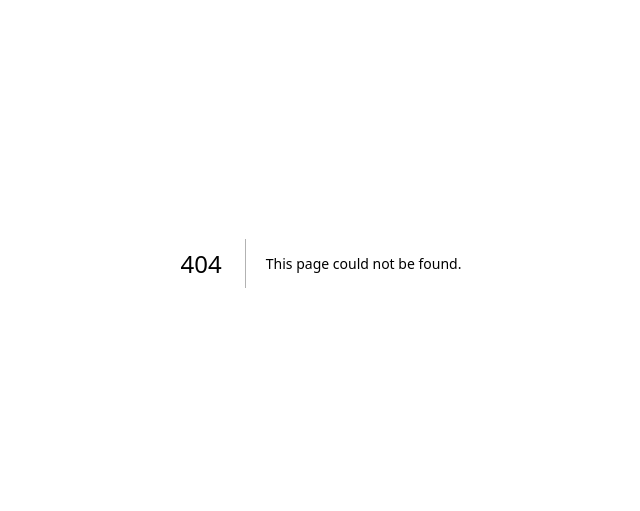
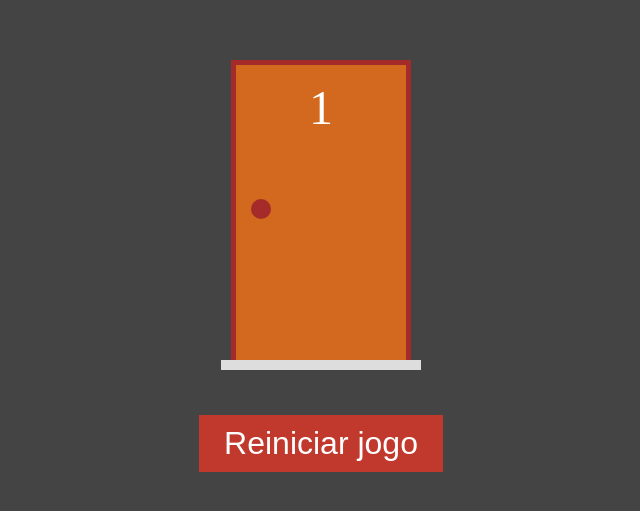
Before and after one commit to luanmoraes123/porta-premiada, a Next.js app: page /jogo/1/1 in a window 1280 px wide. Before the commit this address had no page. Shown: the part 137-648 px from the top of the page, without its empty margins (319-959 px from the left). Built offline with nearby package versions, Linux system fonts and the light colour scheme.

Commit message:
adicionando parametros de url para jogo

```diff
--- a/src/functions/portas.ts
+++ b/src/functions/portas.ts
@@ -1,9 +1,9 @@
 import PortaModel from '../model/PortaModel'
 
-export const criarPortas = (qtde: number, selecionada: number): PortaModel[] => {
+export const criarPortas = (qtde: number, comPresente: number): PortaModel[] => {
   return Array.from({ length: qtde }, (_, i) => {
     const numero = i + 1;
-    const temPresente = numero === selecionada
+    const temPresente = numero === comPresente
     return new PortaModel(numero, temPresente)
   })
 }
--- a/src/pages/jogo.tsx
+++ b/src/pages/jogo/[portas]/[temPresente].tsx
@@ -1,11 +1,17 @@
-import Porta from '../components/Porta'
-import styles from '../styles/Jogo.module.css'
-import { useState } from 'react';
-import { atualizarPortas, criarPortas } from '../functions/portas';
+import Porta from '../../../components/Porta'
+import styles from '../../../styles/Jogo.module.css'
+import { useEffect, useState } from 'react';
+import { atualizarPortas, criarPortas } from '../../../functions/portas';
 import Link from 'next/link';
+import { useRouter } from 'next/router';
 
 export default function Jogo() {
-  const [portas, setPortas] = useState(criarPortas(10, 1))
+  const router = useRouter()
+  const [portas, setPortas] = useState([])
+
+  useEffect(() => {
+    setPortas(criarPortas(+router.query.portas, +router.query.temPresente))
+  }, [router.query])
 
   const renderizarPortas = () => {
     return portas.map(porta => <Porta key={porta.numero} value={porta}
```
